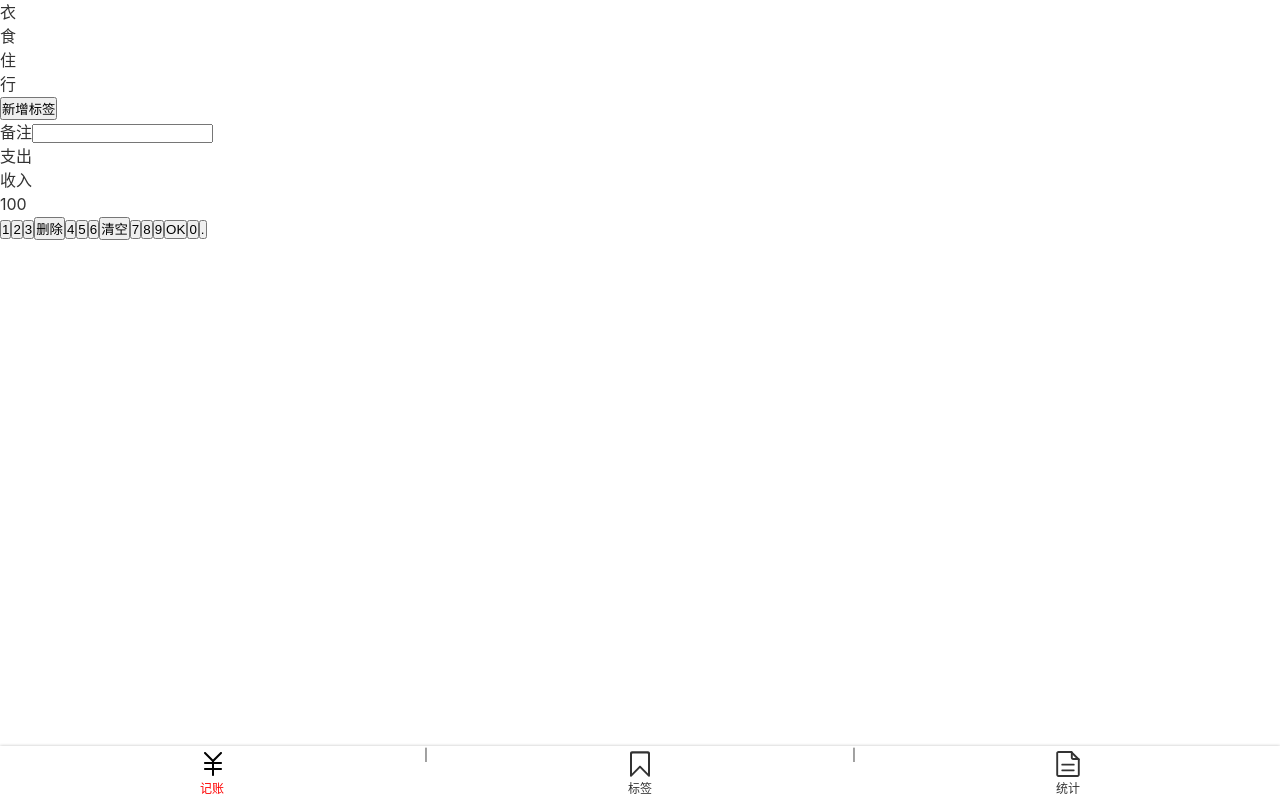
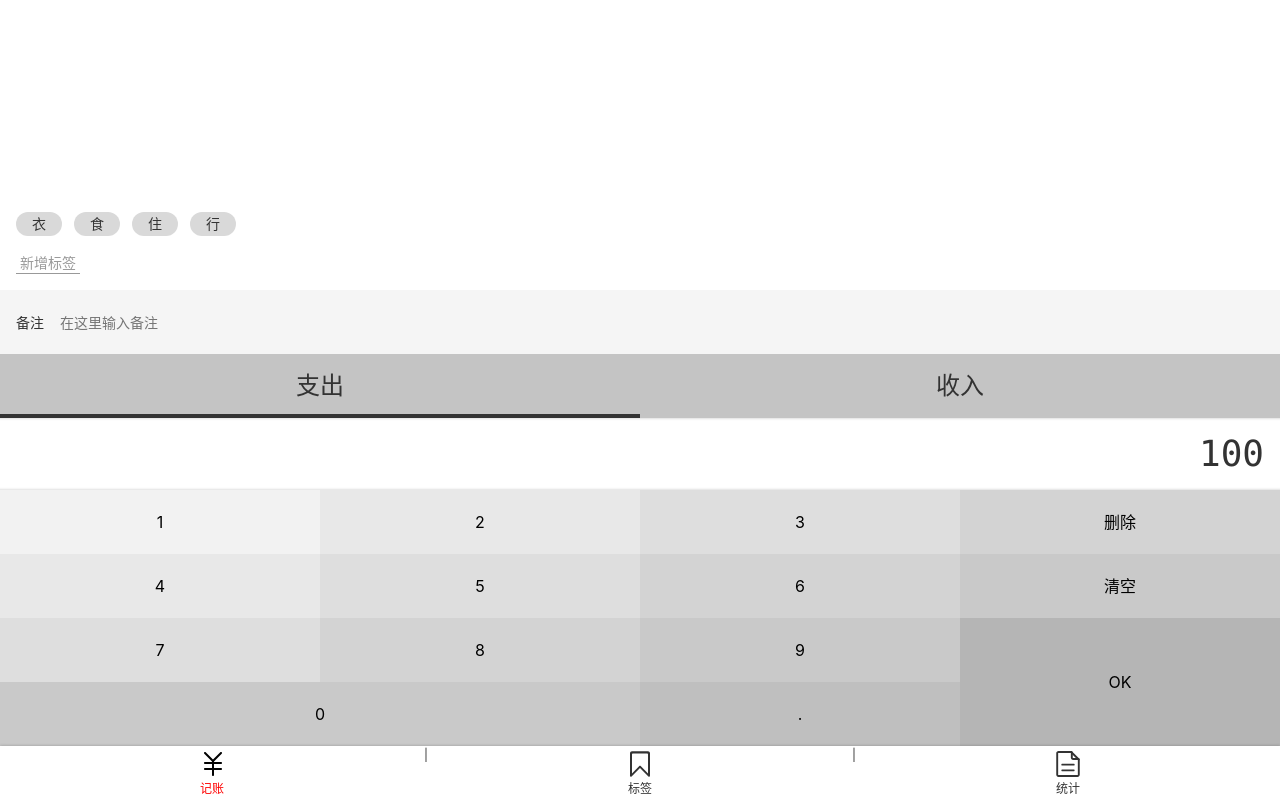
Before and after one commit to AAAACH/money-2, a Vue app: page /#/money in a window 1280 px wide. Built offline with nearby package versions, Linux system fonts and the light colour scheme.

Commit message:
完成HTML 和 CSS

```diff
--- a/src/App.vue
+++ b/src/App.vue
@@ -12,6 +12,7 @@
     -moz-osx-font-smoothing: grayscale;
     color: #333;
     font-family: $font-hei;
+    font-size: 16px;
     line-height: 1.5;
   }
 </style>
--- a/src/assets/style/helper.scss
+++ b/src/assets/style/helper.scss
@@ -3,3 +3,19 @@ $font-kai: Baskerville, Georgia, "Liberation Serif", "Kaiti SC", STKaiti, "AR PL
 $font-song: Georgia, "Nimbus Roman No9 L", "Songti SC", "Noto Serif CJK SC", "Source Han Serif SC", "Source Han Serif CN", STSong, "AR PL New Sung", "AR PL SungtiL GB", NSimSun, SimSun, "TW\-Sung", "WenQuanYi Bitmap Song", "AR PL UMing CN", "AR PL UMing HK", "AR PL UMing TW", "AR PL UMing TW MBE", PMingLiU, MingLiU, serif;
 
 $color-highlight: #f00;
+
+%clearFix {
+    &::after {
+      content: '';
+      clear: both;
+      display: block;
+    }
+}
+$color-shadow: rgba(0, 0, 0, 0.25);
+%outerShadow {
+    box-shadow: 0 0 3px $color-shadow;
+}
+%innerShadow {
+    box-shadow: inset 0 -3px 3px -3px $color-shadow,
+    inset 0 3px 3px -3px $color-shadow;
+}
--- a/src/assets/style/reset.scss
+++ b/src/assets/style/reset.scss
@@ -6,3 +6,12 @@ a{
     text-decoration: none;
     color: inherit;
 }
+ul, ol{
+    list-style: none;
+}
+button, input{
+    font: inherit;
+}
+:focus{
+    outline: none;
+}
--- a/src/components/Layout.vue
+++ b/src/components/Layout.vue
@@ -1,7 +1,7 @@
 <template>
-    <div class="nav-wrapper">
-        <div class="content">
-            <slot/>
+    <div class="layout-wrapper" :class="classPrefix && `${classPrefix}-wrapper`">
+        <div class="content" :class="classPrefix && `${classPrefix}-content`">
+          <slot/>
         </div>
         <Nav/>
     </div>
@@ -9,12 +9,13 @@
 
 <script lang="ts">
     export default {
-        name: 'Layout',
+      props: ['classPrefix'],
+      name: 'Layout',
     };
 </script>
 
 <style lang="scss" scoped>
-  .nav-wrapper {
+  .layout-wrapper {
     display: flex;
     flex-direction: column;
     height: 100vh;
--- a/src/components/Nav.vue
+++ b/src/components/Nav.vue
@@ -26,8 +26,8 @@
 <style lang="scss" scoped>
 @import "~@/assets/style/helper.scss";
   nav {
+    @extend %outerShadow;
     display: flex;
-    box-shadow: 0 0 3px rgba(0, 0, 0, 0.25);
     flex-direction: row;
     font-size: 12px;
     > .item {
--- a/src/views/Money.vue
+++ b/src/views/Money.vue
@@ -1,28 +1,5 @@
 <template>
-  <Layout>
-    <div class="tags">
-      <ul class="current">
-        <li>衣</li>
-        <li>食</li>
-        <li>住</li>
-        <li>行</li>
-      </ul>
-      <div class="new">
-        <button>新增标签</button>
-      </div>
-    </div>
-    <div>
-      <label class="notes">
-        <span class="name">备注</span>
-        <input type="text">
-      </label>
-    </div>
-    <div>
-      <ul class="types">
-        <li class="selected">支出</li>
-        <li>收入</li>
-      </ul>
-    </div>
+  <Layout class-prefix="layout">
     <div class="numberPad">
       <div class="output">100</div>
       <div class="buttons">
@@ -37,10 +14,33 @@
         <button>7</button>
         <button>8</button>
         <button>9</button>
-        <button>OK</button>
-        <button>0</button>
+        <button class="ok">OK</button>
+        <button class="zero">0</button>
         <button>.</button>
       </div>
+    </div>
+    <div>
+      <ul class="types">
+        <li class="selected">支出</li>
+        <li>收入</li>
+      </ul>
+    </div>
+    <div>
+      <label class="notes">
+        <span class="name">备注</span>
+        <input type="text" placeholder="在这里输入备注">
+      </label>
+    </div>
+    <div class="tags">
+      <div class="new">
+        <button>新增标签</button>
+      </div>
+      <ul class="current">
+        <li>衣</li>
+        <li>食</li>
+        <li>住</li>
+        <li>行</li>
+      </ul>
     </div>
   </Layout>
 </template>
@@ -51,6 +51,132 @@
     };
 </script>
 
+<style lang="scss">
+  .layout-content {
+    display: flex;
+    flex-direction: column-reverse;
+  }
+</style>
 <style lang="scss" scoped>
   @import "~@/assets/style/helper.scss";
+    .numberPad {
+    .output {
+      @extend %clearFix;
+      @extend %innerShadow;
+      font-size: 36px;
+      font-family: Consolas, monospace;
+      padding: 9px 16px;
+      text-align: right;
+    }
+    .buttons {
+      @extend %clearFix;
+      > button {
+        width: 25%;
+        height: 64px;
+        float: left;
+        background: transparent;
+        border: none;
+        &.ok {
+          height: 64*2px;
+          float: right;
+        }
+        &.zero {
+          width: 25*2%;
+        }
+        $bg: #f2f2f2;
+        &:nth-child(1) {
+          background: $bg;
+        }
+        &:nth-child(2), &:nth-child(5) {
+          background: darken($bg, 4%);
+        }
+        &:nth-child(3), &:nth-child(6), &:nth-child(9) {
+          background: darken($bg, 4*2%);
+        }
+        &:nth-child(4), &:nth-child(7), &:nth-child(10) {
+          background: darken($bg, 4*3%);
+        }
+        &:nth-child(8), &:nth-child(11), &:nth-child(13) {
+          background: darken($bg, 4*4%);
+        }
+        &:nth-child(14) {
+          background: darken($bg, 4*5%);
+        }
+        &:nth-child(12) {
+          background: darken($bg, 4*6%);
+        }
+      }
+    }
+  }
+  .types {
+    background: #c4c4c4;
+    display: flex;
+    text-align: center;
+    font-size: 24px;
+    > li {
+      width: 50%;
+      height: 64px;
+      display: flex;
+      justify-content: center;
+      align-items: center;
+      position: relative;
+      &.selected::after {
+        content: '';
+        position: absolute;
+        bottom: 0;
+        left: 0;
+        width: 100%;
+        height: 4px;
+        background: #333;
+      }
+    }
+  }
+  .notes {
+    font-size: 14px;
+    background: #f5f5f5;
+    padding-left: 16px;
+    display: flex;
+    align-items: center;
+    .name {
+      padding-right: 16px;
+    }
+    input {
+      height: 64px;
+      flex-grow: 1;
+      background: transparent;
+      border: none;
+      padding-right: 16px;
+    }
+  }
+  .tags {
+    font-size: 14px;
+    padding: 16px;
+    flex-grow: 1;
+    display: flex;
+    flex-direction: column-reverse;
+    > .current {
+      display: flex;
+      flex-wrap: wrap;
+      > li {
+        background: #d9d9d9;
+        $h: 24px;
+        height: $h;
+        line-height: $h;
+        border-radius: $h/2;
+        padding: 0 16px;
+        margin-right: 12px;
+        margin-top: 4px;
+      }
+    }
+    > .new {
+      padding-top: 16px;
+      button {
+        background: transparent;
+        border: none;
+        color: #999;
+        border-bottom: 1px solid;
+        padding: 0 4px;
+      }
+    }
+  }
 </style>
```
